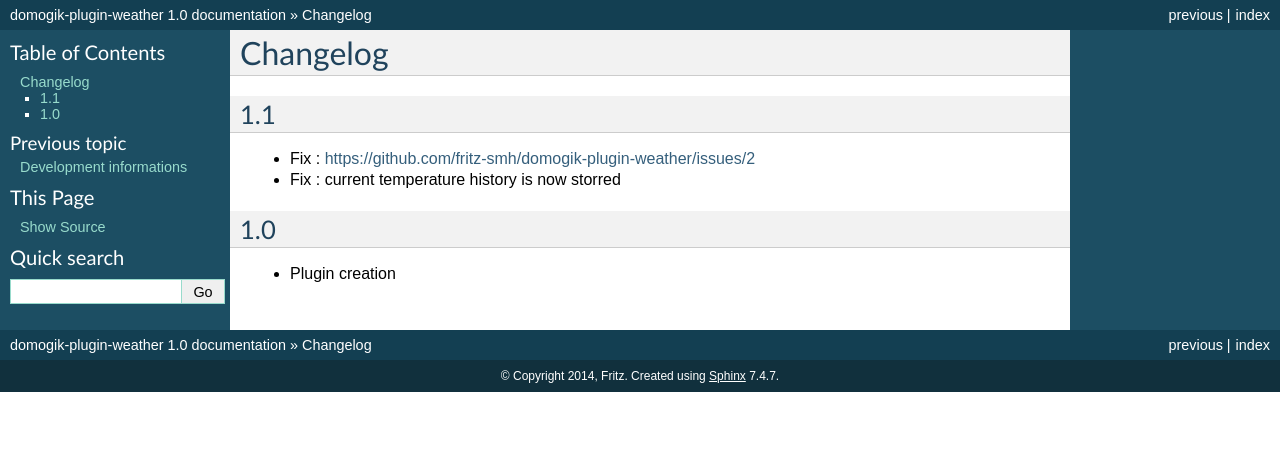
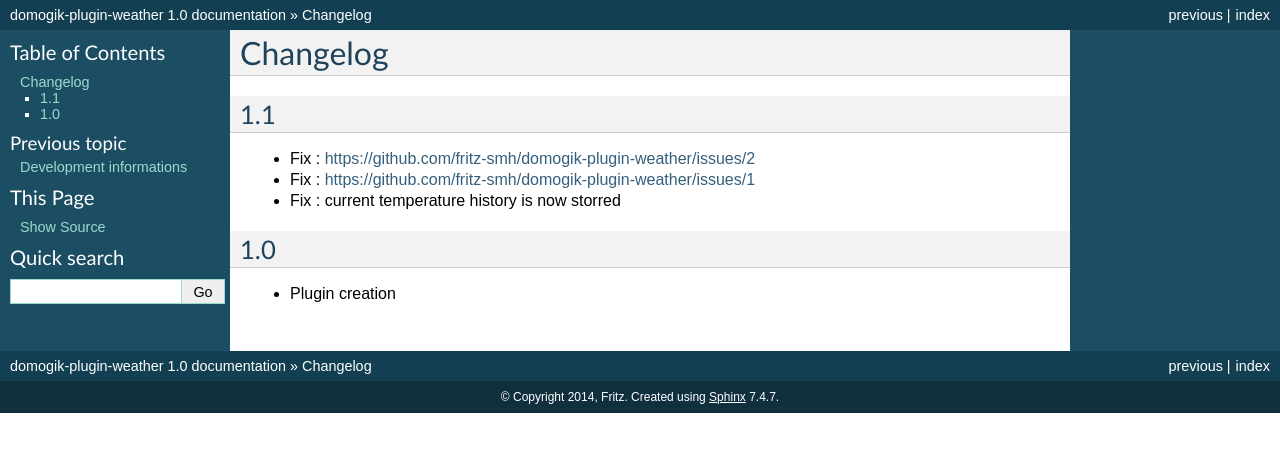
Before and after one commit to fritz-smh/domogik-plugin-weather, a Sphinx documentation site: the page built from docs/changelog.txt, in a window 1280 px wide. Shown: the top 452 px of the page. Built offline with Sphinx 7.4.7, drawn with Linux system fonts in a browser that asks for light colours.

Commit message:
update changelog

```diff
--- a/docs/changelog.txt
+++ b/docs/changelog.txt
@@ -6,6 +6,7 @@ Changelog
 ===
 
 * Fix : https://github.com/fritz-smh/domogik-plugin-weather/issues/2
+* Fix : https://github.com/fritz-smh/domogik-plugin-weather/issues/1
 * Fix : current temperature history is now storred
 
 1.0
```
